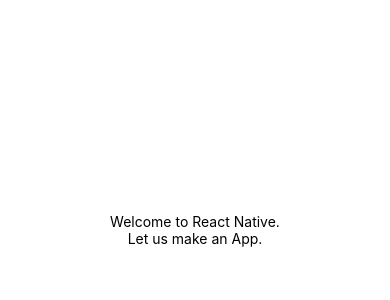
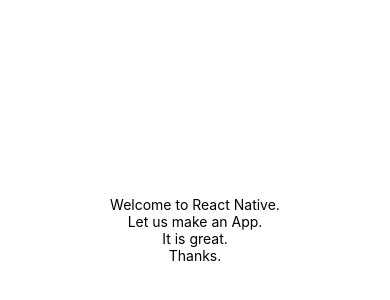
Before and after one commit to aaron-creator/Donewithit-app, a React Native app: screen / in a window 390 px wide. Shown: the part 192-492 px from the top of the page. Built offline with nearby package versions, Linux system fonts and the light colour scheme.

Commit message:
modified

```diff
--- a/App.js
+++ b/App.js
@@ -7,6 +7,8 @@
     <View style={styles.container}>
       <Text>Welcome to React Native.</Text>
       <Text>Let us make an App.</Text>
+      <Text>It is great.</Text>
+      <Text>Thanks.</Text>
       <StatusBar style="auto" />
     </View>
   );
```
